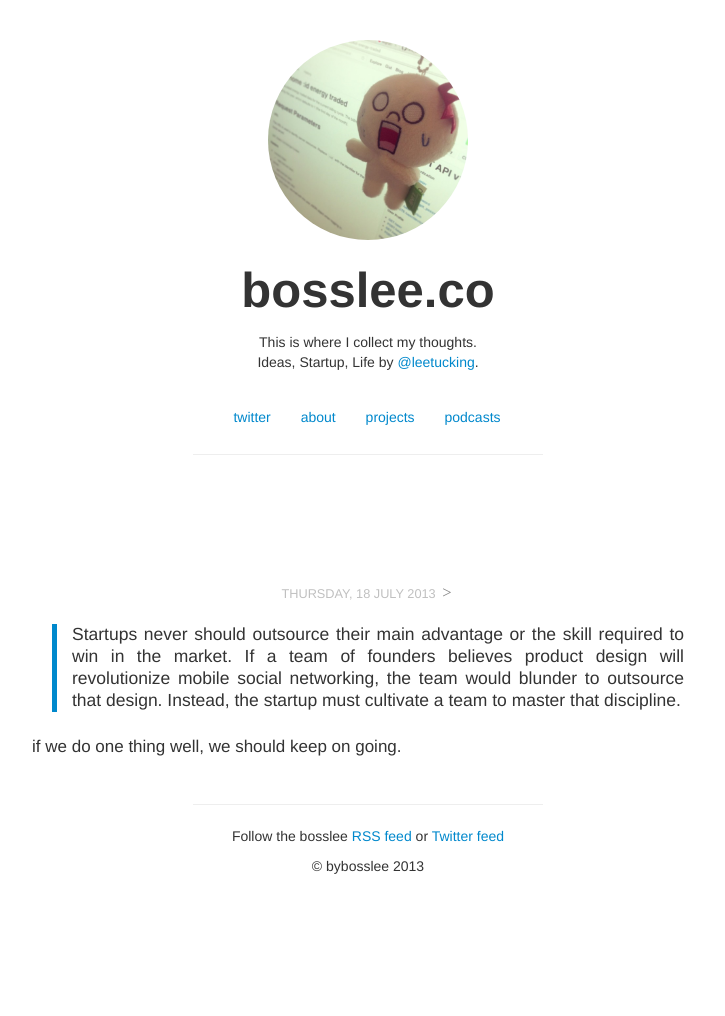
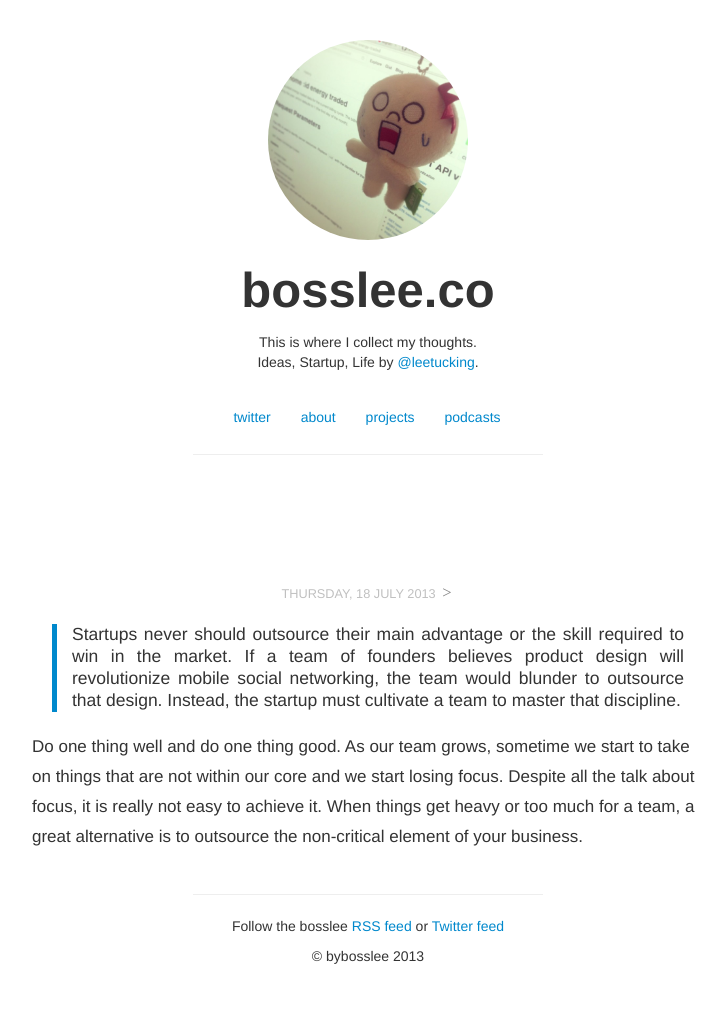
Before and after one commit to athanhcong/bosslee, a Jekyll site: the page built from index.html, in a window 1280 px wide. Shown: the whole page, without its empty margins (272-997 px from the left). Built offline with Jekyll 4.4.1, drawn with Linux system fonts in a browser that asks for light colours; nearby versions of some CDN libraries; library files that are not in the unit come from our copies; before the commit the page ends 926 px from its top, so only the background shows below that.

Commit message:
changes words

```diff
--- a/_posts/2013-07-18-never-outsource-the-core.md
+++ b/_posts/2013-07-18-never-outsource-the-core.md
@@ -7,4 +7,4 @@
 ---
 > Startups never should outsource their main advantage or the skill required to win in the market. If a team of founders believes product design will revolutionize mobile social networking, the team would blunder to outsource that design. Instead, the startup must cultivate a team to master that discipline.
 
-if we do one thing well, we should keep on going.
+Do one thing well and do one thing good. As our team grows, sometime we start to take on things that are not within our core and we start losing focus. Despite all the talk about focus, it is really not easy to achieve it. When things get heavy or too much for a team, a great alternative is to outsource the non-critical element of your business.
```
